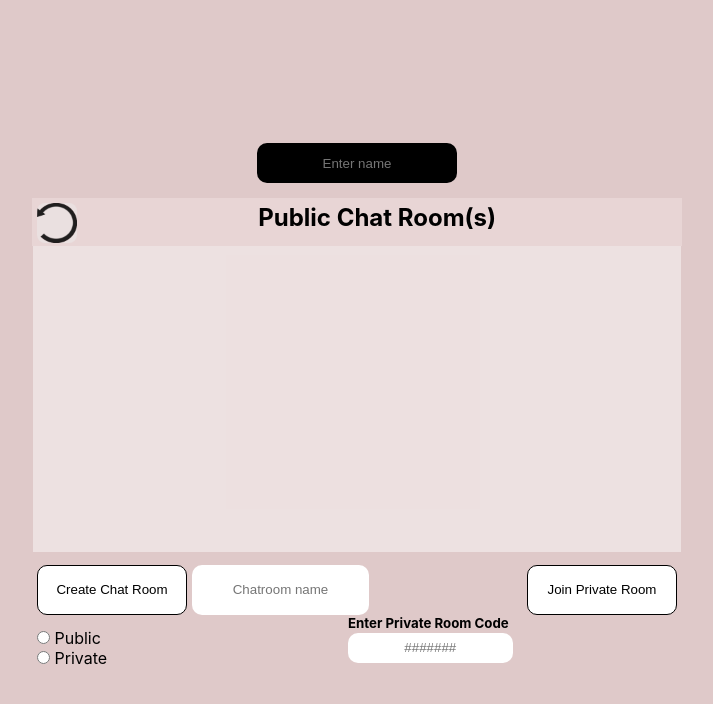
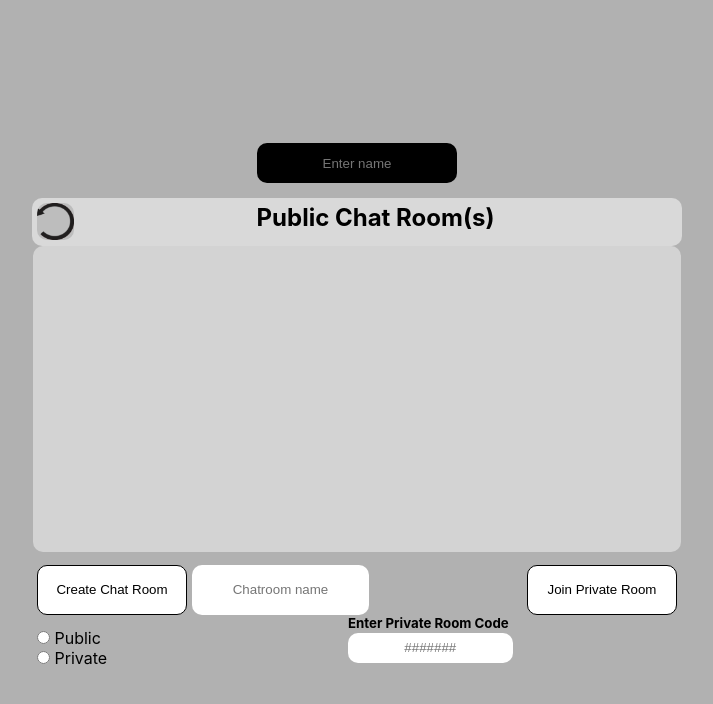
Before and after one commit to SpencerKeene/censored-chat-room, a website built with Vite: page client/index.html in a window 1280 px wide. Shown: the whole page, without its empty margins (283-996 px from the left). Built offline with nearby package versions, Linux system fonts and the light colour scheme; files whose address does not match are found by name.

Commit message:
minor changes in home page design

```diff
--- a/client/main.js
+++ b/client/main.js
@@ -124,7 +124,6 @@ document.getElementById("create-chat-room").addEventListener("click", (e) => {
       }),
     });
 
-    //TODO write stuff for loading here
     document.body.insertAdjacentHTML(
       "beforeend",
       `<div id="blurryBack">
--- a/client/style.css
+++ b/client/style.css
@@ -7,7 +7,7 @@
 :root {
   font-family: Inter, Avenir, Helvetica, Arial, sans-serif;
 
-  background-color: #dfc9c9;
+  background-color: #b1b1b1;
   -webkit-text-size-adjust: 100%;
 }
 
@@ -28,7 +28,7 @@
 }
 
 .join-public-chat:active{
-  background-color: #f5ededf6;
+  background-color: #D9D9D9;
   width: 78px;
   height: 28px;
 }
@@ -76,6 +76,7 @@
   min-height: 300px;
   max-height: 300px;
   background-color: #ffffff6e;
+  border-radius: 10px;
 }
 
 #UName{
@@ -164,6 +165,7 @@ body {
   height: 30px;
   text-align: center;
   border-radius: 10px;
+
 }
 
 #input-buttons{
@@ -176,22 +178,23 @@ body {
 }
 
 #refresh-tab{
-  background-color: #e8d5d5;
+  background-color: #D9D9D9;
   margin:  auto;
   text-align: center;
   width: 50%;
   padding: 5px;
   height: 38px;
+  border-radius: 10px;
 }
 
 #refresh-btn{
-  background-color: #eae0e0;
+  background-color: #bdbdbd;
   float: left;
   background-image: url("/reload.png");
-  background-size: 40px 40px;
-  width: 40.3px;
-  height: 40.3px;
-  border-radius: 8px;
+  background-size: 37px 37px;
+  width: 37px;
+  height: 37px;
+  border-radius: 10px;
 }
 
 #refresh-btn:hover{
```
